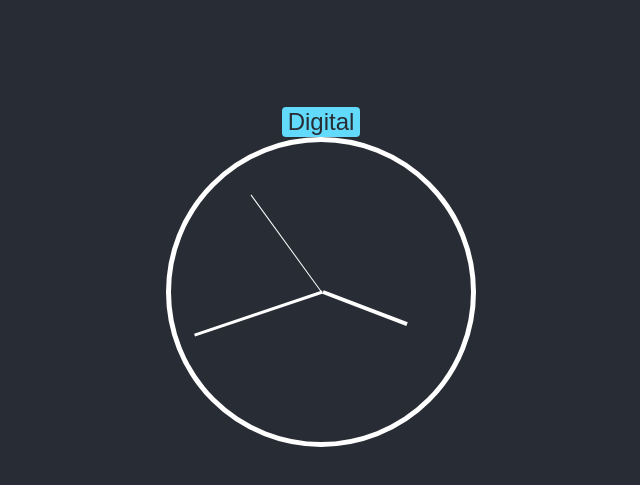
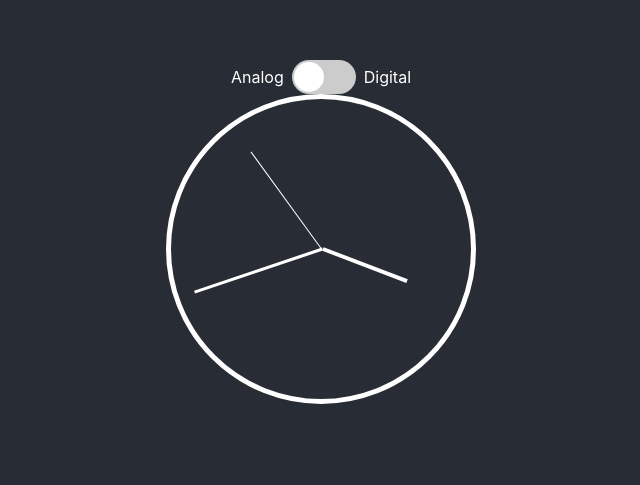
Before and after one commit to austinChappell/electron-clock-app, a React (Create React App) app: page / in a window 1280 px wide. Shown: the part 123-608 px from the top of the page, without its empty margins (319-959 px from the left). Built offline with nearby package versions, Linux system fonts and the light colour scheme.

Commit message:
add Switch component

```diff
--- a/src/App.js
+++ b/src/App.js
@@ -5,7 +5,9 @@ import './App.css';
 import Time from './components/Time';
 import AnalogClock from './components/AnalogClock';
 import DigitalClock from './components/DigitalClock';
+import Switch from './components/Switch';
 
+// Component Definition
 const App = () => {
   const [isDigital, setIsDigital] = useState(false);
 
@@ -16,9 +18,13 @@ const App = () => {
   return (
     <div className="App">
       <header className="App-header">
-        <button onClick={toggleClock}>
-          {isDigital ? 'Analog' : 'Digital'}
-        </button>
+        <Switch
+          offText="Analog"
+          onChange={toggleClock}
+          on={isDigital}
+          onText="Digital"
+        />
+        <div style={{ height: 400 }}>
           <Time>
             {({ timeData }) => (
               isDigital ? (
@@ -28,6 +34,7 @@ const App = () => {
               )
             )}
           </Time>
+        </div>
       </header>
 
     </div>
--- a/src/components/DigitalClock.js
+++ b/src/components/DigitalClock.js
@@ -1,6 +1,7 @@
 // External Dependencies
 import React, { useState } from 'react';
 import PropTypes from 'prop-types';
+import Switch from './Switch';
 
 // Local Variables
 const propTypes = {
@@ -46,11 +47,12 @@ const DigitalClock = ({
     <div>
       {isMilitaryTime ? displayMilitaryTime(timeData) : displayTime(timeData)}
 
-      <div>
-        <button onClick={toggleDisplay}>
-          {isMilitaryTime ? '12hr' : '24hr'}
-        </button>
-      </div>
+      <Switch
+        offText="12hr"
+        onChange={toggleDisplay}
+        on={isMilitaryTime}
+        onText="24hr"
+      />
     </div>
   )
 }
--- /dev/null
+++ b/src/components/Switch/Container.js
@@ -0,0 +1,15 @@
+// External Dependencies
+import styled from 'styled-components';
+
+// Component Definition
+const Container = styled.div`
+  background-color: ${props => props.on ? '#61dafb' : '#cccccc'};
+  border-radius: 1000px;
+  cursor: pointer;
+  padding: 2px;
+  position: relative;
+  transition: 300ms;
+  width: 60px;
+`;
+
+export default Container;
--- /dev/null
+++ b/src/components/Switch/Dot.js
@@ -0,0 +1,15 @@
+// External Dependencies
+import styled from 'styled-components';
+
+// Component Definition
+const Dot = styled.div`
+  background-color: white;
+  border-radius: 15px;
+  height: 30px;
+  transition: 300ms;
+  transform: translateX(${props => props.on ? '100%' : '0%'});
+  position: relative;
+  width: 30px;
+`;
+
+export default Dot;
--- /dev/null
+++ b/src/components/Switch/index.js
@@ -0,0 +1,46 @@
+// External Dependencies
+import React from 'react';
+import PropTypes from 'prop-types';
+import styled from 'styled-components';
+
+// Internal Dependencies
+import Container from './Container';
+import Dot from './Dot';
+
+// Local Variables
+const propTypes = {
+  offText: PropTypes.string.isRequired,
+  onChange: PropTypes.func.isRequired,
+  on: PropTypes.bool.isRequired,
+  onText: PropTypes.string.isRequired,
+}
+
+const Flex = styled.div`
+  align-items: center;
+  display: flex;
+`;
+const Text = styled.span`
+  font-size: 16px;
+  margin: 0 8px;
+`;
+
+// Component Definition
+const Switch = (props) => {
+  return (
+    <Flex>
+      <Text>
+        {props.offText}
+      </Text>
+      <Container onClick={props.onChange} on={props.on}>
+        <Dot on={props.on} />
+      </Container>
+      <Text>
+        {props.onText}
+      </Text>
+    </Flex>
+  )
+}
+
+Switch.propTypes = propTypes;
+
+export default Switch;
```
Lines whose indentation alone changed are shown as unchanged.
